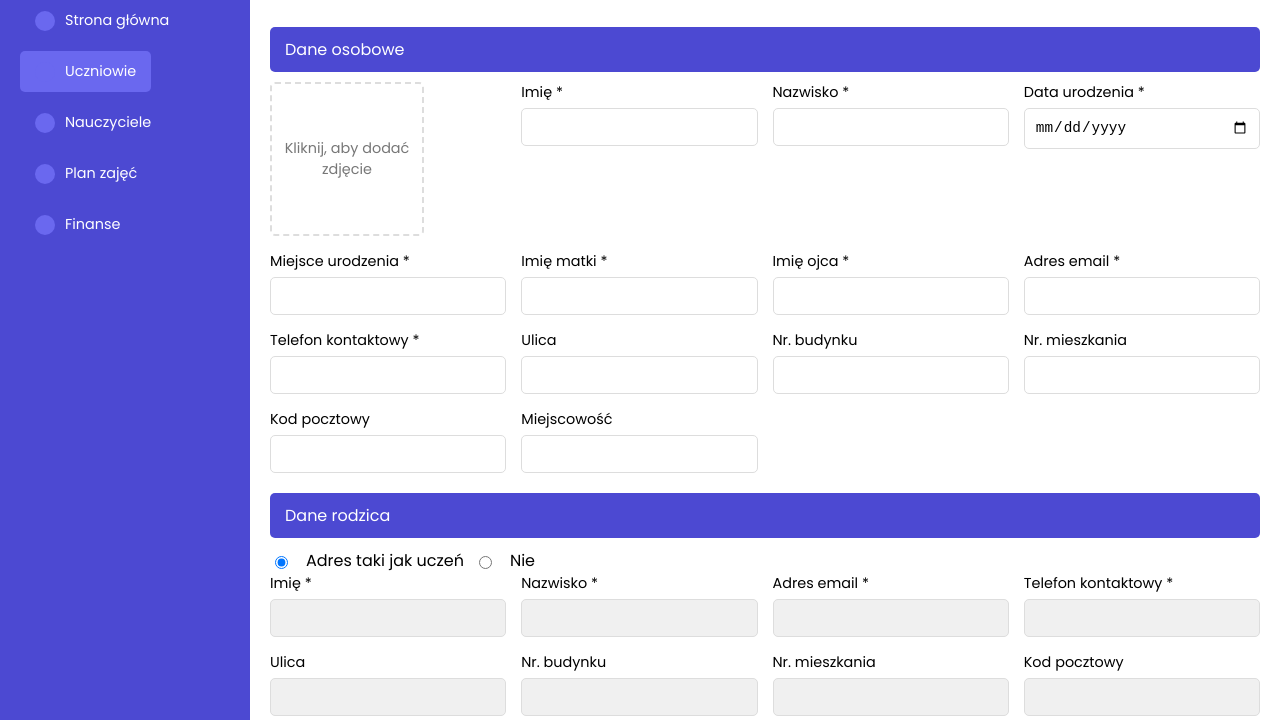
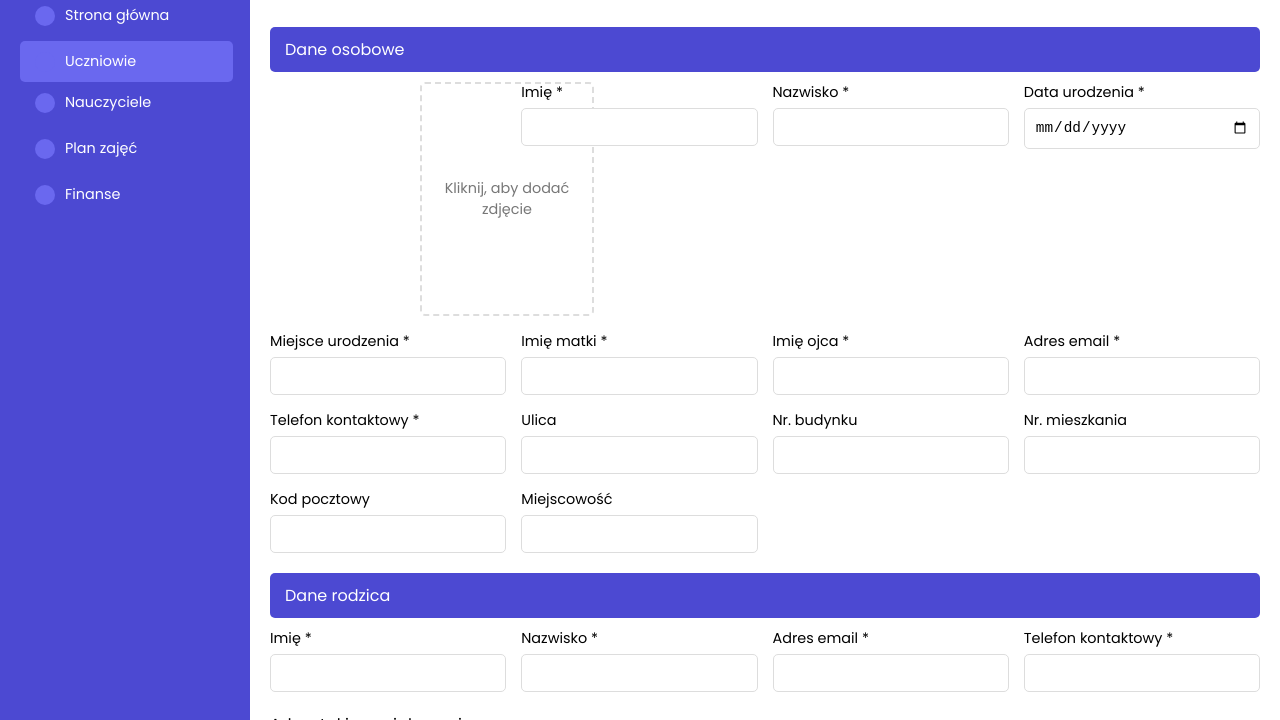
Before and after one commit to kajetankow/Sekretariat, a plain HTML site: page dodajucznia.html in a window 1280 px wide. Shown: the part 80-800 px from the top of the page. Drawn offline with Linux system fonts and the light colour scheme.

Commit message:
Update dodajucznia.html

```diff
--- a/dodajucznia.html
+++ b/dodajucznia.html
@@ -22,10 +22,15 @@
         .sidebar {
             background-color: #4c49d2;
             color: white;
-            padding: 20px;
+            padding: 0;
             display: flex;
             flex-direction: column;
             align-items: flex-start;
+        }
+
+        .sidebar-content {
+            padding: 20px;
+            width: 100%;
         }
 
         .sidebar .logo {
@@ -40,9 +45,19 @@
             padding: 10px 15px;
             color: white;
             text-decoration: none;
-            margin: 5px 0;
             border-radius: 5px;
             font-size: 0.9rem;
+            width: 85%;
+            box-sizing: border-box;
+            margin: 0;
+        }
+
+        .menu-item:not(:last-child) {
+            margin-bottom: 5px;
+        }
+
+        .menu-item.no-margin-bottom {
+            margin-bottom: 0;
         }
 
         .menu-item:hover, .menu-item.active {
@@ -140,8 +155,9 @@
         .photo-upload {
             grid-column: span 1;
             width: 100%;
-            max-width: 150px;
-            height: 150px;
+            margin-left: 150px;
+            max-width: 170px;
+            height: 230px;
             border: 2px dashed #ddd;
             border-radius: 5px;
             display: flex;
@@ -178,6 +194,15 @@
         }
 
         .save-button:hover {
+            background-color: #6a68ef;
+        }
+        .op-button {
+            background-color: #4c49d2;
+            color: white;
+            margin-right: 80%;
+        }
+
+        .op-button:hover {
             background-color: #6a68ef;
         }
 
@@ -224,11 +249,12 @@
     <div class="container">
         <!-- Pasek boczny -->
         <aside class="sidebar">
+            <div class="sidebar-content">
                 <div class="logo">Zespół Szkół XYZ</div>
                 <a href="index.html" class="menu-item">
                     <div class="icon"></div> Strona główna
                 </a>
-            <a href="sekretariat.html" class="menu-item active">
+                <a href="sekretariat.html" class="menu-item active no-margin-bottom">
                     <div class="icon"></div> Uczniowie
                 </a>
                 <a href="#" class="menu-item">
@@ -240,6 +266,7 @@
                 <a href="#" class="menu-item">
                     <div class="icon"></div> Finanse
                 </a>
+            </div>
         </aside>
 
         <!-- Główna zawartość -->
@@ -316,15 +343,8 @@
             </div>
 
             <!-- Sekcja: Szczegóły rodzica -->
-            <div class="section">
             <div class="section-header">Dane rodzica</div>
-                <div class="radio-group">
-                    <input type="radio" id="yes" name="same-address" value="yes" checked onchange="toggleAddressFields(this.value)">
-                    <label for="yes">Adres taki jak uczeń</label>
-                    <input type="radio" id="no" name="same-address" value="no" onchange="toggleAddressFields(this.value)">
-                    <label for="no">Nie</label>
-                </div>
-                <div class="form-group parent-address">
+                <div class="form-group">
                     <div>
                         <label>Imię *</label>
                         <input type="text">
@@ -341,33 +361,46 @@
                         <label>Telefon kontaktowy *</label>
                         <input type="tel">
                     </div>
+                </div>
+                <div>
+                    <p>Adres taki sam jak ucznia</p>
+                    <div class="radio-group">
+                        <input type="radio" id="yes" name="same-address" value="yes" checked onchange="toggleAddressFields(this.value)">
+                        <label for="yes">Tak</label>
+                        <input type="radio" id="no" name="same-address" value="no" onchange="toggleAddressFields(this.value)">
+                        <label for="no">Nie</label>
+                    </div>
+                </div>
+                <div class="form-group parent-address">
                     <div>
                         <label>Ulica</label>
-                        <input type="text">
+                        <input type="text" disabled class="disabled">
                     </div>
                     <div>
                         <label>Nr. budynku</label>
-                        <input type="text">
+                        <input type="text" disabled class="disabled">
                     </div>
                     <div>
                         <label>Nr. mieszkania</label>
-                        <input type="text">
+                        <input type="text" disabled class="disabled">
                     </div>
                     <div>
                         <label>Kod pocztowy</label>
-                        <input type="text">
+                        <input type="text" disabled class="disabled">
                     </div>
                     <div>
                         <label>Miejscowość</label>
-                        <input type="text">
-                    </div>
+                        <input type="text" disabled class="disabled">
                     </div>
                 </div>
 
+
             <!-- Przyciski zapisu -->
             <div class="form-actions">
+                <button class="op-button">+ Dodaj opiekuna</button>
                 <button class="save-template-button">Zapisz szablon</button>
                 <button class="save-button">Zapisz</button>
+
             </div>
         </main>
     </div>
```
Lines whose indentation alone changed are shown as unchanged.
